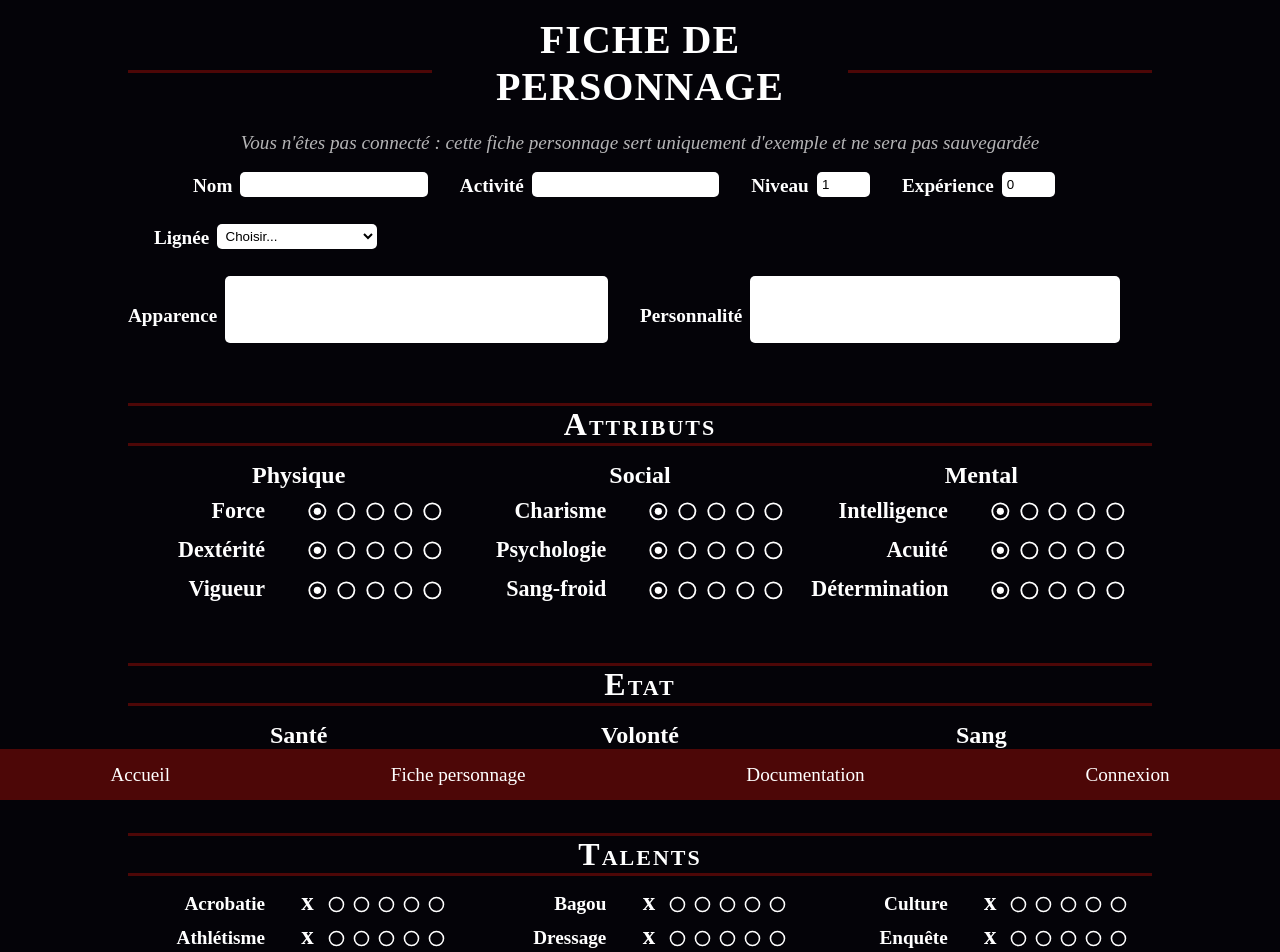
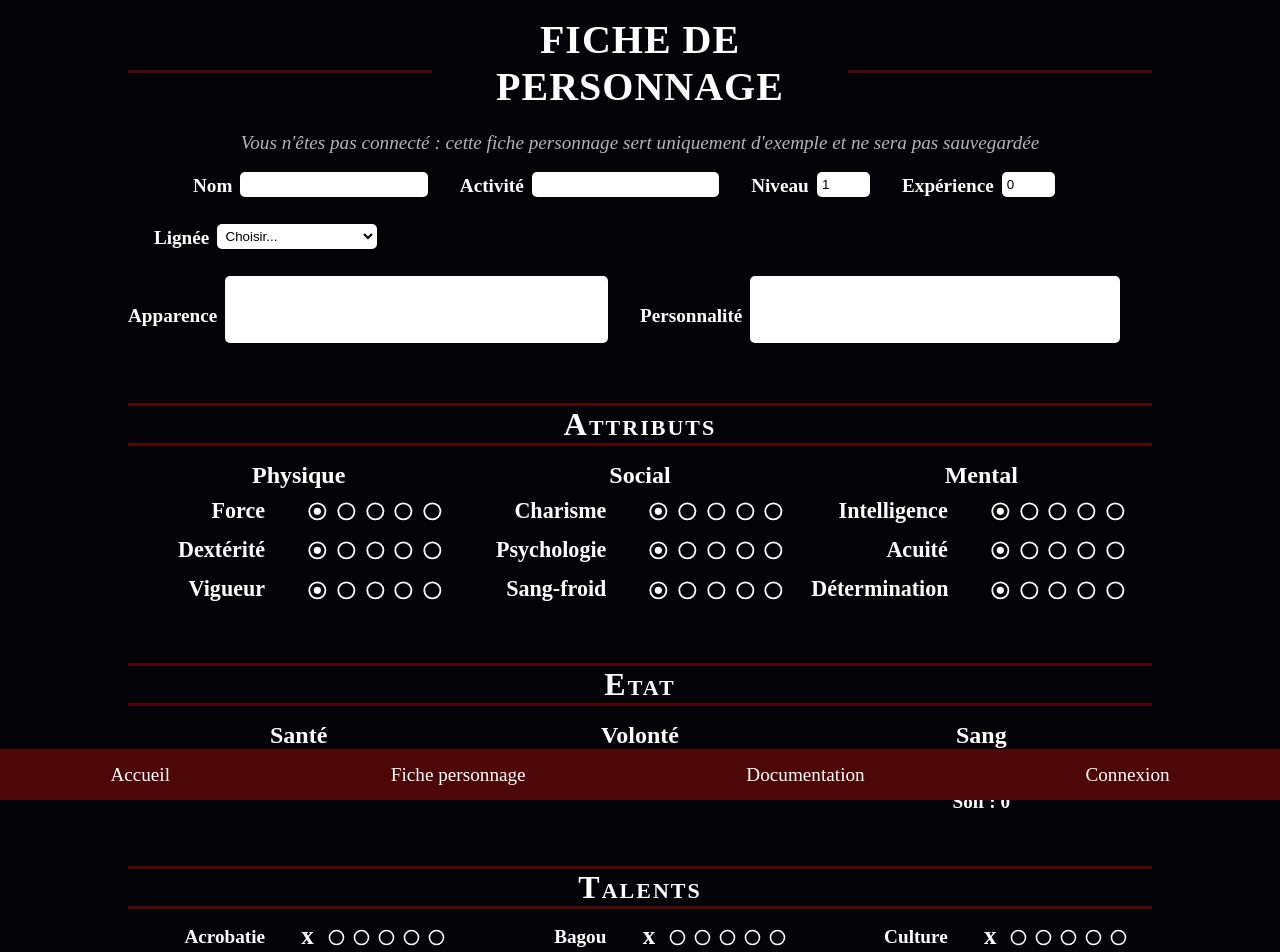
Before and after one commit to IrealCreation/vtm, a Next.js app: page /fiche in a window 1280 px wide. Shown: the top 952 px of the page. Built offline with nearby package versions, Linux system fonts and the light colour scheme.

Commit message:
Affichage de la soif

```diff
--- a/components/fichePerso.tsx
+++ b/components/fichePerso.tsx
@@ -15,7 +15,7 @@ import { lignees } from "@/data/lignees"
 import { ressources } from "@/data/ressources"
 import { StoreRootState, StoreAppDispatch, setNiveau } from "@/redux/store"
 import { setCharacter, setLignee, setNom, setExperience, setActivite, setApparence, setPersonnalite, setSante, setVolonte, setSang, setTalent, setAttribut, setDiscipline, setRessourceNiveau, setRessourceDetail, computeEtat } from "@/redux/store"
-import { Character } from "@/interfaces/character"
+import { Character, calculSoif } from "@/interfaces/character"
 
 export default function FichePerso(props: {isLogged?: boolean, id?:number}) {
     const character = useSelector((state: StoreRootState) => state.characterSlice.character);
@@ -32,7 +32,7 @@ export default function FichePerso(props: {isLogged?: boolean, id?:number}) {
             }
         }
         dispatch(computeEtat());
-    }, [props.isLogged, props.id])
+    }, [props.isLogged, props.id]);
 
     const tooltips = {
         experience: "Gain de niveau tous les 10 points d'expérience",
@@ -40,7 +40,8 @@ export default function FichePerso(props: {isLogged?: boolean, id?:number}) {
         santeQte: "Vigueur + 3",
         volonte: "La volonté permet de relancer les dés d'une action, de résister à la Frénésie ou aux influences mentales / sociales",
         volonteQte: "Sang-froid + Détermination + 1",
-        sang: "Utilisé pour lancer des disciplines vampiriques"
+        sang: "Utilisé pour lancer des disciplines vampiriques",
+        soif: "S'accroît tous les 3 points de sang manquants"
     };
 
     const updateNom = (value: string) => {
@@ -250,6 +251,11 @@ export default function FichePerso(props: {isLogged?: boolean, id?:number}) {
         <></>
     );
 
+    let soif: number = 0;
+    if(props.isLogged) {
+        soif = calculSoif(character);
+    }
+
     const jsxSante: JSX.Element = (props.isLogged ?
         <>
             <NumberField label="" min={0} max={character.santeMax} value={character.sante} onUpdate={updateSante}/>&nbsp;/&nbsp;
@@ -333,6 +339,13 @@ export default function FichePerso(props: {isLogged?: boolean, id?:number}) {
                     </p>
                 </div>
             </div>
+            <div className="columns">
+                <div></div>
+                <div></div>
+                <div>
+                    <p data-tooltip-id="tooltip" data-tooltip-content={tooltips.soif}>Soif : {soif}</p>
+                </div>
+            </div>
 
             <h2>Talents</h2>
             <div className="columns talents">
--- a/data/talents.ts
+++ b/data/talents.ts
@@ -68,7 +68,13 @@ export const talents:TalentListe = {
     "Dressage": {
         nom: "Dressage",
         description: "Interagir avec les animaux",
-            niveaux: []
+            niveaux: [
+                "Vous avez l'habitude des animaux de compagnie",
+                "Vous savez inculquer les bonnes manières à un chien",
+                "Vous pouvez approcher un animal sauvage",
+                "Vous êtes à l'aise entourés d'animaux exotiques",
+                "Vous domptez les fauves en un claquement de doigts"
+            ]
     },
     "Etiquette": {
         nom: "Etiquette",
```
